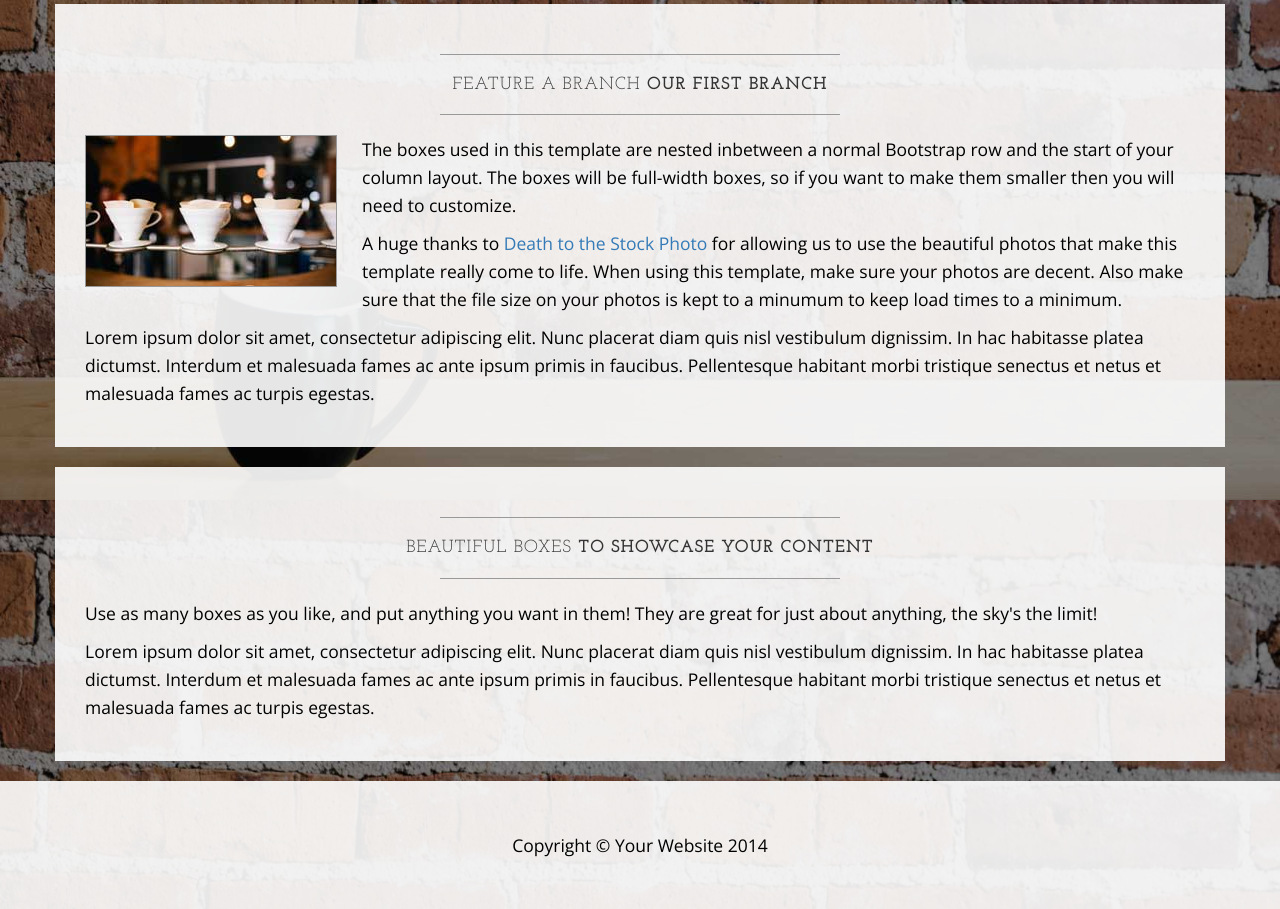
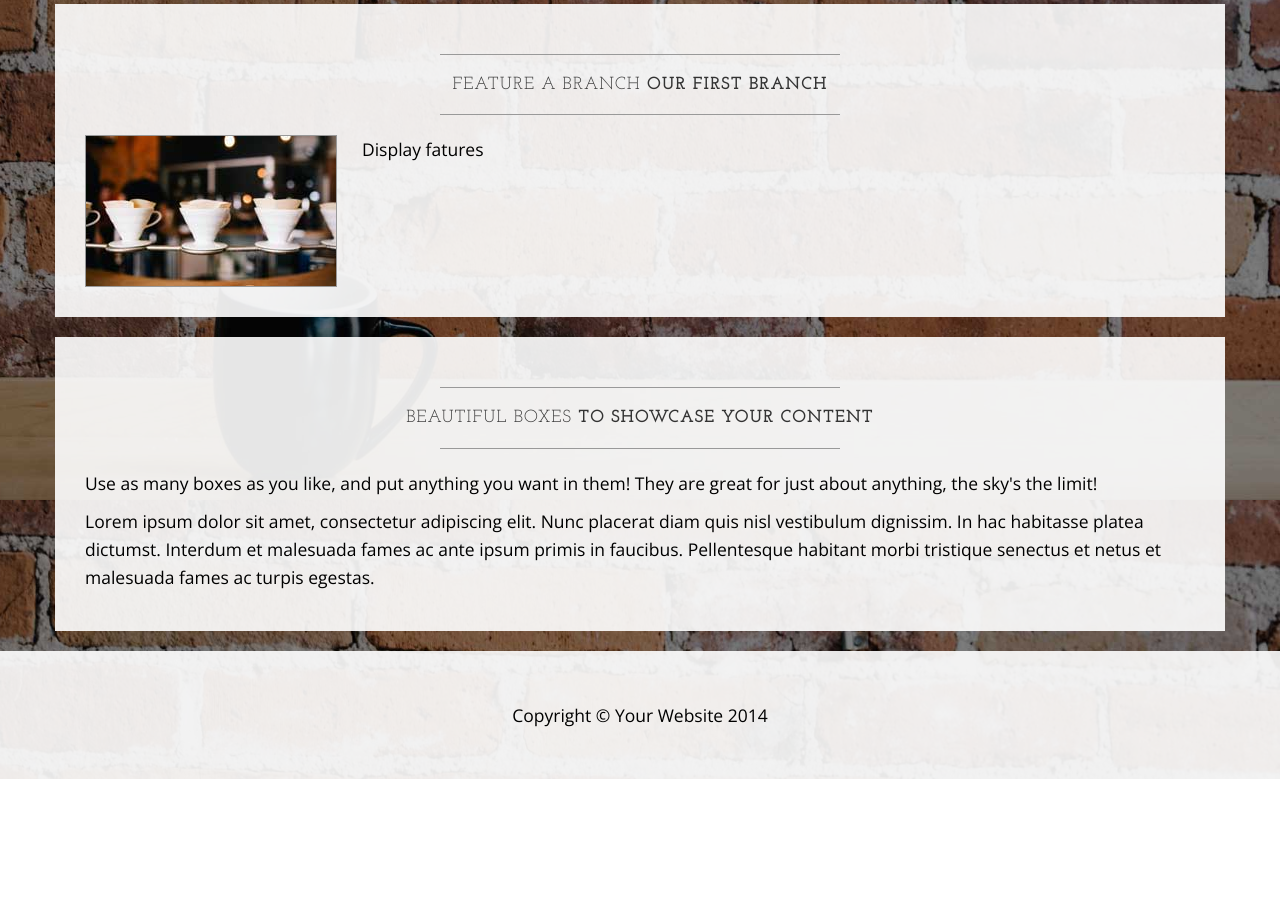
Before and after one commit to kumakuma/learnable-git-course, a plain HTML site: page index.html in a window 1280 px wide. Shown: the part 1100-2009 px from the top of the page. After the commit the page ends 1879 px from the top, so only its background shows below. Drawn offline with nearby package versions, Linux system fonts and the light colour scheme.

Commit message:
Changed text - SageOfSixPaths

```diff
--- a/index.html
+++ b/index.html
@@ -129,9 +129,7 @@
                     <hr>
                     <img class="img-responsive img-border img-left" src="img/intro-pic.jpg" alt="">
                     <hr class="visible-xs">
-                    <p>The boxes used in this template are nested inbetween a normal Bootstrap row and the start of your column layout. The boxes will be full-width boxes, so if you want to make them smaller then you will need to customize.</p>
-                    <p>A huge thanks to <a href="http://join.deathtothestockphoto.com/" target="_blank">Death to the Stock Photo</a> for allowing us to use the beautiful photos that make this template really come to life. When using this template, make sure your photos are decent. Also make sure that the file size on your photos is kept to a minumum to keep load times to a minimum.</p>
-                    <p>Lorem ipsum dolor sit amet, consectetur adipiscing elit. Nunc placerat diam quis nisl vestibulum dignissim. In hac habitasse platea dictumst. Interdum et malesuada fames ac ante ipsum primis in faucibus. Pellentesque habitant morbi tristique senectus et netus et malesuada fames ac turpis egestas.</p>
+                    <p>Display fatures</p>
                 </div>
             </div>
         </div>
```
